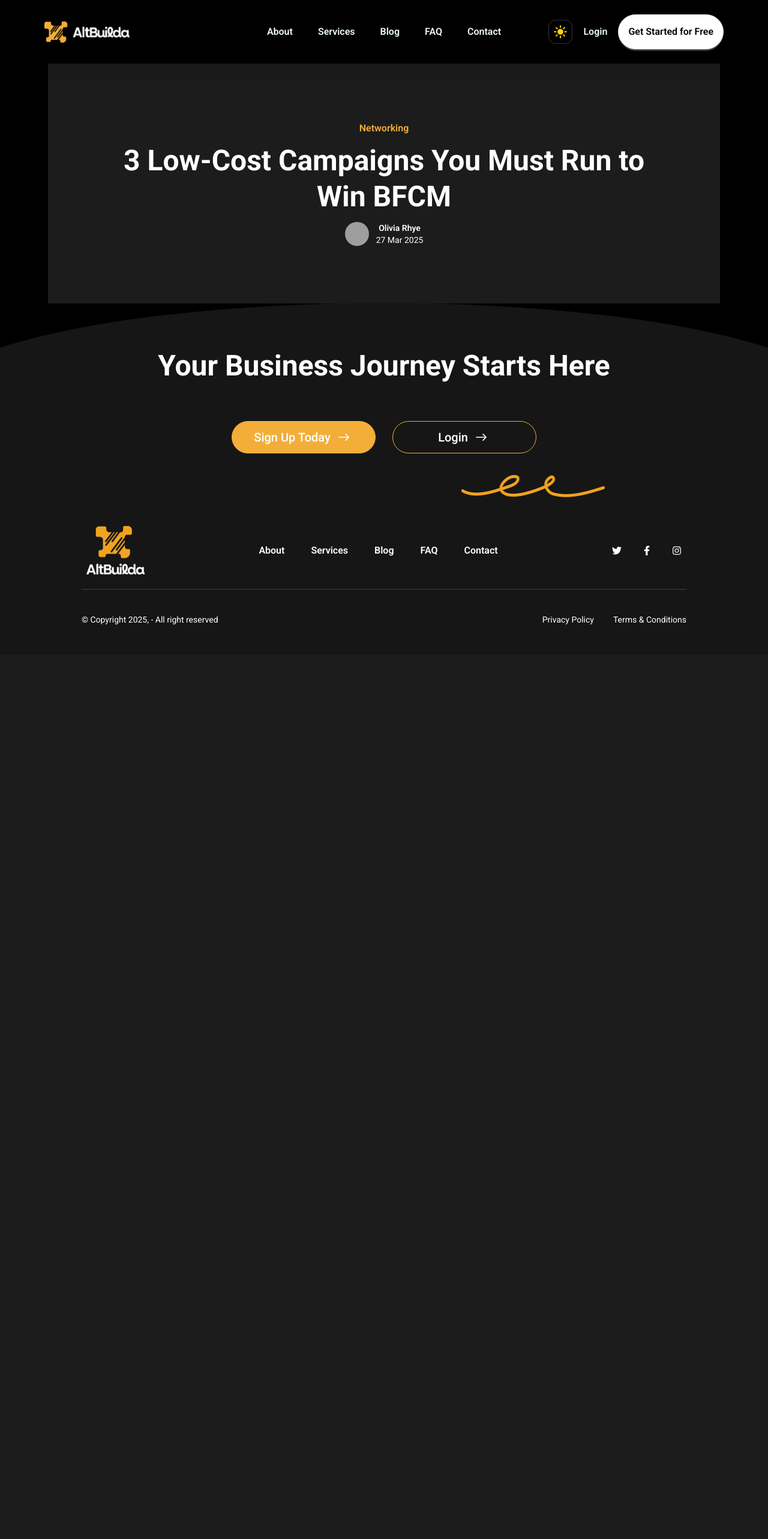
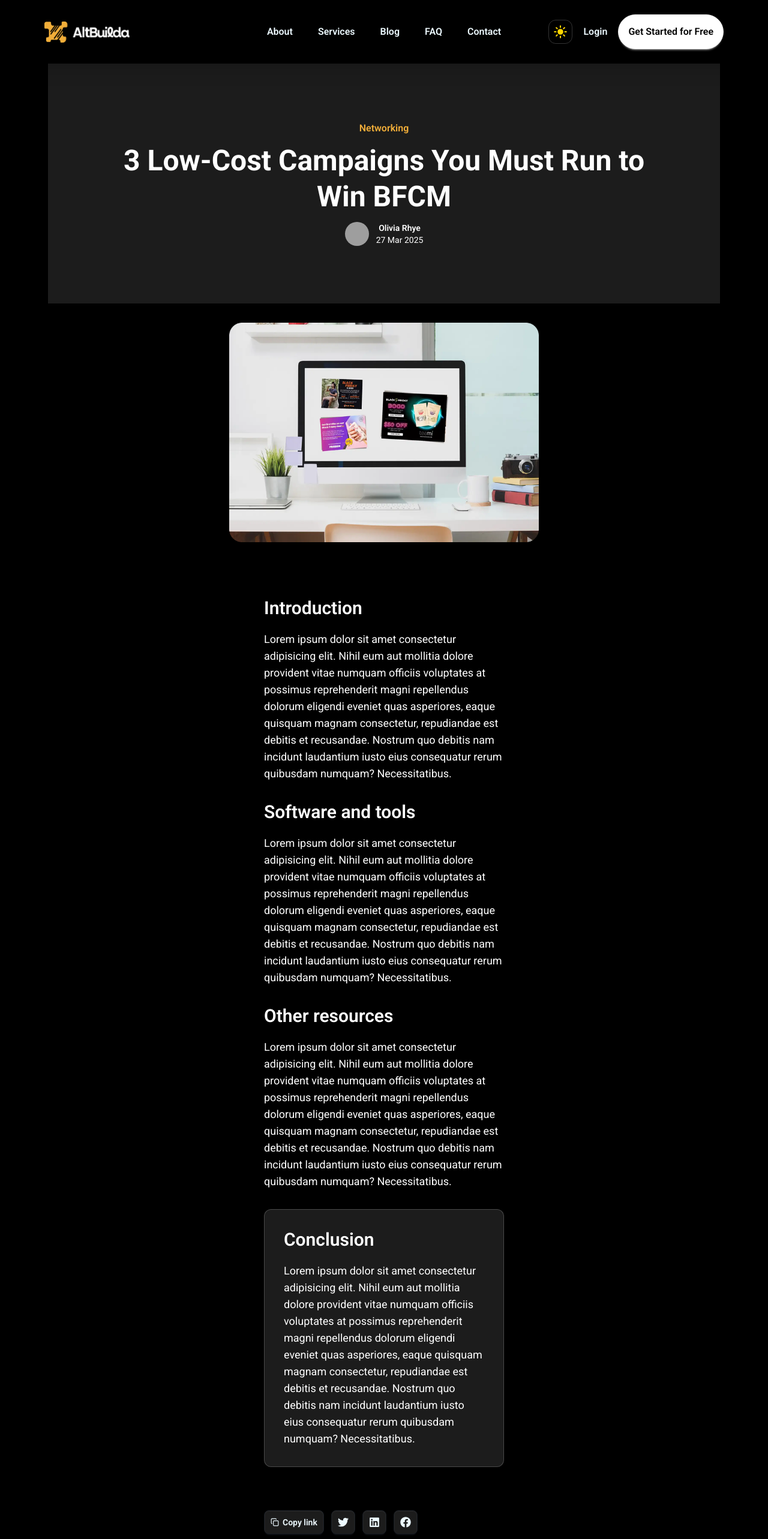
Before and after one commit to liljdot/AltBuilda-Website-React, a React (Vite) app: page /blog/1 in a window 1280 px wide. Shown: the top 2566 px of the page at 60% size. Before the commit the page ends 1091 px from the top, so only its background shows below. Built offline with nearby package versions, Linux system fonts and the light colour scheme; grey boxes are pictures that could not be loaded.

Commit message:
Add ContentSection and ImageSection components to BlogPostPage

```diff
--- /dev/null
+++ b/src/pages/BlogPostPage/ContentSection.tsx
@@ -0,0 +1,40 @@
+import { BlogPost } from "../../types"
+
+interface Props {
+    post: BlogPost
+}
+
+interface SubsectionProps {
+    content: {
+        subtitle: string
+        text: string
+    }
+}
+
+const Subsection: React.FC<SubsectionProps> = ({ content }) => {
+
+    return (
+        <div className="w-full flex flex-col gap-5">
+            <h4 className="text-3xl font-semibold">{content.subtitle}</h4>
+            <p className="text-lg">{content.text}</p>
+        </div>
+    )
+}
+
+const ContentSection: React.FC<Props> = ({ post }) => {
+
+    return (
+        <>
+            <section className="bg-neutral w-full flex flex-col gap-8 text-secondary px-90">
+                {post.body.map((subsection, index) => <Subsection key={"subsection" + index} content={subsection} />)}
+
+                <div className="flex flex-col gap-5 bg-base-100 rounded-xl p-8 border border-info">
+                    <h4 className="text-3xl font-semibold">Conclusion</h4>
+                    <p className="text-lg">{post.conclusion}</p>
+                </div>
+            </section>
+        </>
+    )
+}
+
+export default ContentSection
--- /dev/null
+++ b/src/pages/BlogPostPage/ImageSection.tsx
@@ -0,0 +1,15 @@
+interface Props {
+    imageString: string
+    title: string
+}
+
+const ImageSection: React.FC<Props> = ({imageString, title}) => {
+
+    return (
+        <section className="w-full bg-neutral px-75.5">
+            <img src={imageString} alt={title} className="w-full"/>
+        </section>
+    )
+}
+
+export default ImageSection
--- a/src/pages/BlogPostPage/index.tsx
+++ b/src/pages/BlogPostPage/index.tsx
@@ -1,14 +1,15 @@
-import { useParams, Navigate } from "react-router-dom";
+import { useParams, Navigate, Link } from "react-router-dom";
 import templateBlogPosts from "../../data/templateBlogPosts";
 import BlogPostBanner from "./BlogPostBanner";
+import ImageSection from "./ImageSection";
+import ContentSection from "./ContentSection";
+import { LuCopy } from "react-icons/lu";
+import { FaFacebook, FaLinkedin, FaTwitter } from "react-icons/fa";
 
 const BlogPostPage: React.FC = () => {
     const { id } = useParams()
     const loading = false
-
-
     const post = templateBlogPosts.find(post => post.id == id)
-    console.log(post)
 
     if (loading) {
         return <>Loading</>
@@ -22,7 +23,32 @@ const BlogPostPage: React.FC = () => {
         <>
             <main className="p-0 bg-neutral w-full">
                 <div className="max-w-450 mx-auto md:px-20 pb-20">
-                    <BlogPostBanner title={post.title} author={post.author} subject={post.subject} date={post.date}/>
+                    <BlogPostBanner title={post.title} author={post.author} subject={post.subject} date={post.date} />
+                    <div className="w-full mt-8">
+                        <ImageSection title={post.title} imageString={post.image} />
+                    </div>
+                    <div className="w-full mt-23">
+                        <ContentSection post={post} />
+                    </div>
+
+                    <div className="w-full flex gap-3 h-10 flex-row px-90 mt-18 mb-23">
+                        <button onClick={() => navigator.clipboard.writeText(window.location.href)} className="btn bg-base-100 rounded-lg h-full flex flex-row items-center text-sm font-semibold p-2.5">
+                            <LuCopy className="h-full" />
+                            Copy link
+                        </button>
+
+                        <Link to={""} className="btn bg-base-100 rounded-lg h-full flex items-center justify-center p-2.5">
+                            <FaTwitter className="size-full" />
+                        </Link>
+
+                        <Link to={""} className="btn bg-base-100 rounded-lg h-full flex items-center justify-center p-2.5">
+                            <FaLinkedin className="size-full" />
+                        </Link>
+
+                        <Link to={""} className="btn bg-base-100 rounded-lg h-full flex items-center justify-center p-2.5">
+                            <FaFacebook className="size-full" />
+                        </Link>
+                    </div>
                 </div>
             </main>
         </>
```
